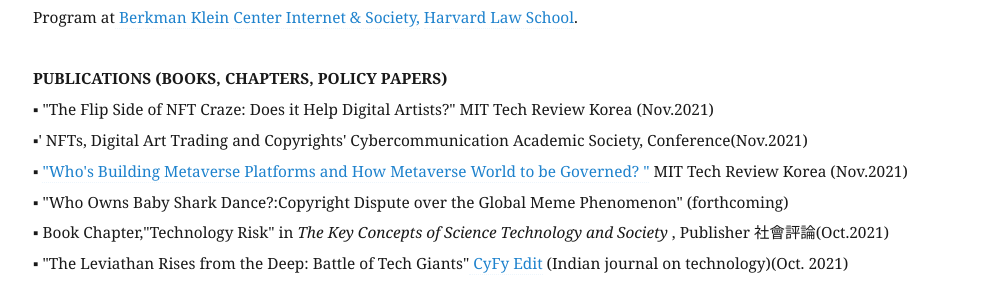
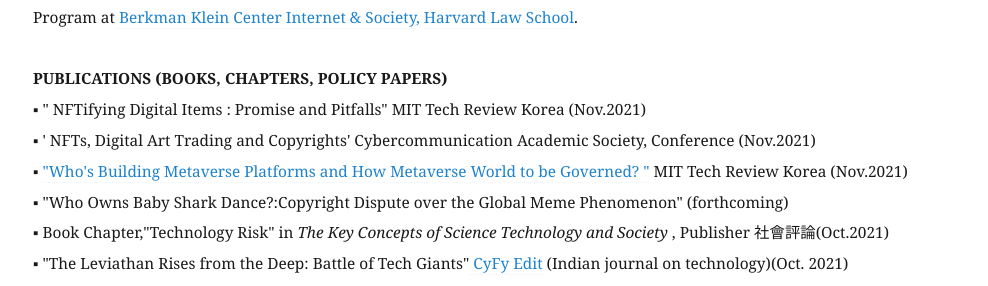
Before and after one commit to eunchangchoi/eunchangchoi.github.io, a Jekyll site: the page built from index.md, in a window 1280 px wide and 900 px high, scrolled down 1681 px. Shown: the part 161-447 px from the top of the window, without its empty margins (67-1055 px from the left). Built offline with Jekyll 4.4.1, drawn with Linux system fonts in a browser that asks for light colours.

Commit message:
Update index.md

```diff
--- a/index.md
+++ b/index.md
@@ -33,8 +33,8 @@
 <br>
 <br>
  <strong> PUBLICATIONS (BOOKS, CHAPTERS, POLICY PAPERS) </strong> <br>
-▪ "The Flip Side of NFT Craze: Does it Help Digital Artists?" MIT Tech Review Korea (Nov.2021)<br>
-▪' NFTs, Digital Art Trading and Copyrights' Cybercommunication Academic Society, Conference(Nov.2021) <br>
+▪ " NFTifying Digital Items : Promise and Pitfalls" MIT Tech Review Korea (Nov.2021)<br>
+▪ ' NFTs, Digital Art Trading and Copyrights' Cybercommunication Academic Society, Conference (Nov.2021) <br>
 ▪ <a href="https://www.technologyreview.kr/누가-메타버스-플랫폼을-구축하고-있고-메타버스-세/">"Who's Building Metaverse Platforms and How Metaverse World to be Governed? "</a> MIT Tech Review Korea (Nov.2021)<br>
 ▪ "Who Owns Baby Shark Dance?:Copyright Dispute over the Global Meme Phenomenon" (forthcoming) <br>
 ▪ Book Chapter,"Technology Risk" in <i> The Key Concepts of Science Technology and Society </i>, Publisher 社會評論(Oct.2021) <br>
```
